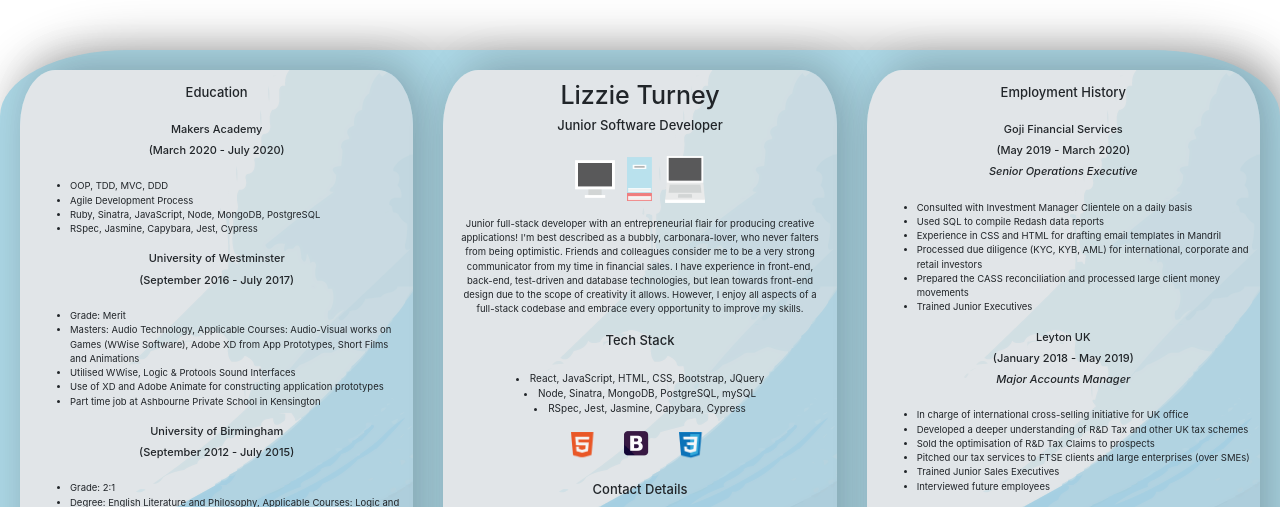
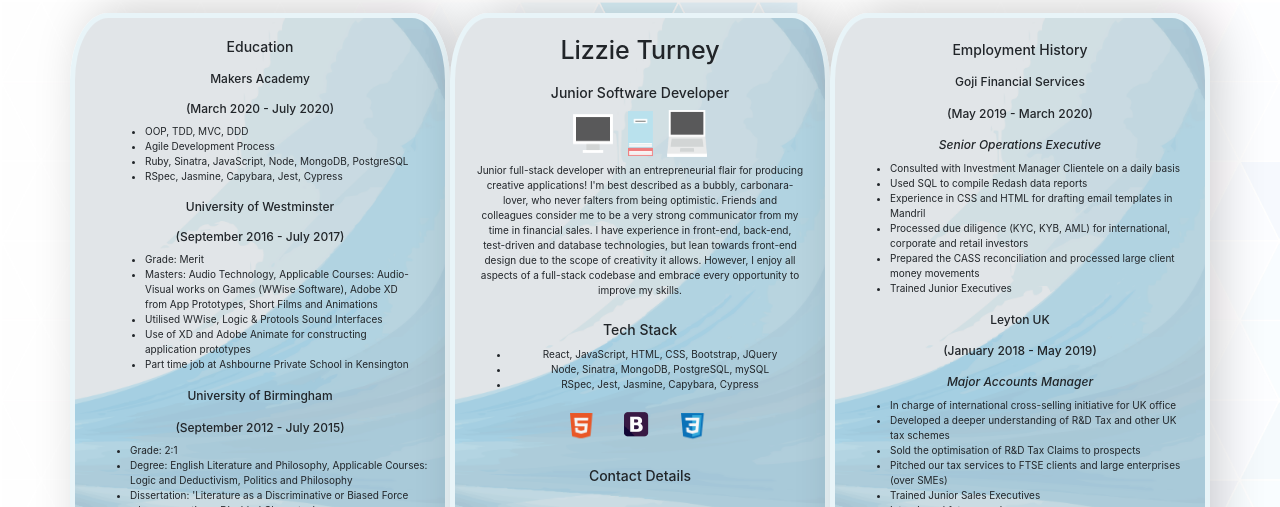
Before and after one commit to LTurns/pdf_cv, a plain HTML site: page index.html in a window 1280 px wide. Shown: the top 507 px of the page. Drawn offline with nearby package versions, Linux system fonts and the light colour scheme.

Commit message:
tidied and refactored CV

```diff
--- /dev/null
+++ b/bootstrap.min.css
@@ -0,0 +1 @@
+/*  */
--- a/index.html
+++ b/index.html
@@ -6,29 +6,29 @@
     <meta name="viewport" content="width=device-width, initial-scale=1, shrink-to-fit=no">
 
     <!-- Bootstrap CSS -->
-    <link rel="stylesheet" href="https://stackpath.bootstrapcdn.com/bootstrap/4.5.0/css/bootstrap.min.css" integrity="sha384-9aIt2nRpC12Uk9gS9baDl411NQApFmC26EwAOH8WgZl5MYYxFfc+NcPb1dKGj7Sk" crossorigin="anonymous">
+    <link rel="stylesheet" href="https://stackpath.bootstrapcdn.com/bootstrap/4.3.1/css/bootstrap.min.css" integrity="sha384-ggOyR0iXCbMQv3Xipma34MD+dH/1fQ784/j6cY/iJTQUOhcWr7x9JvoRxT2MZw1T" crossorigin="anonymous">
     <link rel="stylesheet" href="./style.css">
 
     <title>CV</title>
   </head>
   <body>
 
-    <div class="background">
+
+    <div class="container">
       <div class="row">
 
-
-    <div class="col-sm-4">
-     <div class="left_side_border">
-      <div class="c1_background">
-       <div class="list">
-       <center>  <h3> Education </h3><br>
-        <h5> Makers Academy </h5> <h5>(March 2020 - July 2020) </h5></center><br>
+        <div class="col-sm-4" id="border1">
+          <div class="col-md-12">
+               <h3> Education </h3>
+                <h5> Makers Academy </h5> <h5>(March 2020 - July 2020) </h5>
+                <div class="makers">
                <ul><li>OOP, TDD, MVC, DDD</li>
                    <li>Agile Development Process</li>
                    <li>Ruby, Sinatra, JavaScript, Node, MongoDB, PostgreSQL</li>
                    <li>RSpec, Jasmine, Capybara, Jest, Cypress</li>
               </ul>
-      <center><h5> University of Westminster </h5><h5> (September 2016 - July 2017) </h5></center><br>
+            <h5> University of Westminster </h5><h5> (September 2016 - July 2017) </h5>
+            <div class="westminster">
               <ul>
                   <li> Grade: Merit </li>
                   <li>Masters: Audio Technology, Applicable Courses: Audio-Visual works on Games (WWise Software), Adobe XD from App Prototypes, Short Films and Animations</li>
@@ -36,8 +36,12 @@
                   <li>Use of XD and Adobe Animate for constructing application prototypes</li>
                   <li>Part time job at Ashbourne Private School in Kensington</li>
               </ul>
+            </div>
+            </div>
+          </div>
 
-      <center><h5> University of Birmingham </h5><h5> (September 2012 - July 2015) </h5></center><br>
+             <h5> University of Birmingham </h5><h5> (September 2012 - July 2015) </h5>
+             <div class="brum">
               <ul>
                   <li> Grade: 2:1 </li>
                   <li>Degree: English Literature and Philosophy, Applicable Courses: Logic and Deductivism, Politics and Philosophy</li>
@@ -46,100 +50,84 @@
                   <li>Had a radio show called “Blondies Breakfast” on Burn FM (Birmingham Radio Station)</li>
                   <li>Writer for the University Tab</li>
                   <li>Part time job at the Student Union</li>
-      </ul><br><br>
-      </div>
-     </div>
+              </ul>
             </div>
             </div>
 
+   <div class="col-md-4" id="border2" >
+      <h1>Lizzie Turney</h1>
+      <h3 class="subtitle">Junior Software Developer</h3>
+      <div class="images mx-auto">
+          <img src="./images/computer.png" width="40" hspace="5" alt="computer">
+          <img src="./images/file.png" width="25" hspace="5" alt="file">
+          <img src="./images/laptop.png" width="40" hspace="5" alt="laptop">
+      </div>
 
-  <div class="col-sm-4">
-    <div class="left_side_border">
-     <div class="c2_background">
-      <div class="list">
-      <center>
-      <h1>Lizzie Turney</h1>
-      <h3>Junior Software Developer</h3><br>
-        <!-- <div class="centre_images"> -->
-          <img src="./images/computer.png" width="40" hspace="5">
-          <img src="./images/file.png" width="25" hspace="5">
-          <img src="./images/laptop.png" width="40" hspace="5">
-        <!-- </div><br> --><br><br>
           <div class="statement">
-          <center><p>Junior full-stack developer with an entrepreneurial flair for producing creative applications! I'm best described as a bubbly, carbonara-lover, who never falters from being optimistic. Friends and colleagues consider me to be a very strong communicator from my time in financial sales. I have experience in front-end, back-end, test-driven and database technologies, but lean towards front-end design due to the scope of creativity it allows. However, I enjoy all aspects of a full-stack codebase and embrace every opportunity to improve my skills.</p></center>
+      <p>Junior full-stack developer with an entrepreneurial flair for producing creative applications! I'm best described as a bubbly, carbonara-lover, who never falters from being optimistic. Friends and colleagues consider me to be a very strong communicator from my time in financial sales. I have experience in front-end, back-end, test-driven and database technologies, but lean towards front-end design due to the scope of creativity it allows. However, I enjoy all aspects of a full-stack codebase and embrace every opportunity to improve my skills.</p>
           </div>
             <div class="tech_images">
-                <center><h3>Tech Stack</h3></center><br>
+              <h3 class="techstack">Tech Stack</h3>
+              <ul>
                 <li>React, JavaScript, HTML, CSS, Bootstrap, JQuery</li>
                 <li>Node, Sinatra, MongoDB, PostgreSQL, mySQL</li>
-                <li>RSpec, Jest, Jasmine, Capybara, Cypress</li><br>
+                <li>RSpec, Jest, Jasmine, Capybara, Cypress</li>
+              </ul>
                 <!-- <img src="swirl.png" width="20" hspace=10> -->
+                <div class="code_images">
                 <img src="./images/html.png" width="30" hspace="10">
                 <img src="./images/bootstrap.png" width="32" hspace="10">
                 <img src="./images/css.png" width="30" hspace="10">
+              </div>
                 <!-- <img src="swirl.png" width="20" hspace=10> -->
-              </div><br>
+              </div>
 
-                    <center><h3>Contact Details</h3></center><br>
+                    <h3>Contact Details</h3><br>
                       <div class="row">
-                       <div class="col-sm-4">
+                       <div class="col-sm" id="contactImages">
                          <img src="./images/github.png" width="30"><br><br><p>LTurns</p>
                        </div>
-                       <div class="col-sm-4">
+                       <div class="col-sm" id="contactImages">
                          <img src="./images/medium.png" width="30"><br><br><p>Lizzie Turney</p>
                        </div>
-                       <div class="col-sm-4">
+                       <div class="col-sm" id="contactImages">
                          <img src="./images/linkedin.png" width="30"><br><br><p>Lizzie Turney</p>
                        </div>
                       </div>
-                      <center> <strong><p>lizzieturney@gmail.com</p></strong> CV made with: Bootstrap, CSS and HTML </center><br><br><br><br><br>
-               </div>
-            </center>
-          </div>
-       </div>
+                 <p class="email"><strong>lizzieturney@gmail.com</strong></p><p class="bootstrapline">CV made with: Bootstrap, CSS and HTML.</p>
             </div>
 
 
-         <div class="col-sm-4">
-          <div class="left_side_border">
-           <div class="c3_background">
-            <div class="list">
-            <center>  <h3> Employment History </h3><br>
-             <h5> Goji Financial Services </h5> <h5>(May 2019 - March 2020) </h5></center>
-            <center><em> <h5> Senior Operations Executive </h5></em></center><br>
-            <ul><li>Consulted with Investment Manager Clientele on a daily basis</li>
+         <div class="col-md-4" id="border3">
+            <h3> Employment History </h3>
+             <h5> Goji Financial Services </h5> <h5>(May 2019 - March 2020) </h5>
+<h5><em>  Senior Operations Executive</em></h5>
+            <ul class="goji_list"><li>Consulted with Investment Manager Clientele on a daily basis</li>
                 <li>Used SQL to compile Redash data reports</li>
                 <li>Experience in CSS and HTML for drafting email templates in Mandril</li>
                 <li>Processed due diligence (KYC, KYB, AML) for international, corporate and retail investors</li>
                 <li>Prepared the CASS reconciliation and processed large client money movements</li>
                 <li>Trained Junior Executives</li>
            </ul>
-          <center> <h5> Leyton UK </h5> <h5>(January 2018 - May 2019) </h5></center>
-        <center><em>   <h5> Major Accounts Manager </h5> </em></center><br>
-          <ul><li>In charge of international cross-selling initiative for UK office</li>
+         <h5> Leyton UK </h5> <h5>(January 2018 - May 2019) </h5>
+          <h5><em>Major Accounts Manager</em></h5>
+          <ul class="leyton_list"><li>In charge of international cross-selling initiative for UK office</li>
               <li>Developed a deeper understanding of R&D Tax and other UK tax schemes</li>
               <li>Sold the optimisation of R&D Tax Claims to prospects</li>
               <li>Pitched our tax services to FTSE clients and large enterprises (over SMEs)</li>
               <li>Trained Junior Sales Executives</li>
               <li>Interviewed future employees</li>
          </ul>
-         <center><em><h5> Commercial Executive</h5></em></center><br>
-        <ul><li>Found prospective clients</li>
+         <em><h5> Commercial Executive</h5></em>
+        <ul class="second_leyton_list"><li>Found prospective clients</li>
             <li>Pitched our tax services</li>
             <li>Achieved monthly metrics and targets</li>
-            <li>Maintained sales momentum</li><br><br><br>
-            <br>
+            <li>Maintained sales momentum</li>
+            </ul>
           </div>
-          </div>
-         </div>
-        </div>
+
 
          </div>
          </div>
-
-
-    <script src="https://code.jquery.com/jquery-3.5.1.slim.min.js" integrity="sha384-DfXdz2htPH0lsSSs5nCTpuj/zy4C+OGpamoFVy38MVBnE+IbbVYUew+OrCXaRkfj" crossorigin="anonymous"></script>
-    <script src="https://cdn.jsdelivr.net/npm/popper.js@1.16.0/dist/umd/popper.min.js" integrity="sha384-Q6E9RHvbIyZFJoft+2mJbHaEWldlvI9IOYy5n3zV9zzTtmI3UksdQRVvoxMfooAo" crossorigin="anonymous"></script>
-    <script src="https://stackpath.bootstrapcdn.com/bootstrap/4.5.0/js/bootstrap.min.js" integrity="sha384-OgVRvuATP1z7JjHLkuOU7Xw704+h835Lr+6QL9UvYjZE3Ipu6Tp75j7Bh/kR0JKI" crossorigin="anonymous"></script>
     </body>
 </html>
--- a/style.css
+++ b/style.css
@@ -1,99 +1,127 @@
-body {
-  background-color: white;
-  margin-top: 50px;
-  /* padding-top: 10px; */
-  margin-bottom: 10px;
+
+h1 {
+  font-size: 25px;
+  padding: 3%;
+}
+
+h1, h3, h5, .statement, #contactImages, .tech_images, .email, .images, .bootstrapline{
+  text-align: center;
 }
 
 h1 {
-  font-size: 25px;
-  /* margin-bottom: 3px; */
-}
-
-.email {
-  font-size: 9.5px;
-  padding: 5px;
+  margin-top: 2%;
 }
 
 h3 {
-  font-size: 13px;
-  margin-top: 5px;
+  font-size: 14px;
+  margin-top: 7%;
+}
+
+.subtitle {
+  margin-top: 3%;
 }
 
 h5 {
-  font-size: 11px;
+  margin-top: 5%;
+    font-size: 12px;
 }
 
-.list {
-  font-size: 9.5px;
-  padding: 10px;
-  border-radius: 10%;
+p, li {
+  font-size: 10px;
 }
 
-.c1_background, .c2_background, .c3_background  {
-  border-radius: 9%;
-  font-size: 9px;
-  box-shadow: 10px -7px 50px -4px rgba(0,0,0,0.2);
-  height: 620px;
-  background-image: url("./images/light_background.png");
-}
-/*
-.c1_background {
-  b
-  height: 650px;
-}
-.c2_background {
-  background-image: url("./images/light_background.png");
-  height: 650px;
+.statement {
+  margin-top: 2%;
+  padding-left: 2%;
+  padding-right: 2%;
 }
 
-.c3_background {
-  background-image: url("./images/light_background.png");
-} */
-.statement {
-  font-size: 9.5px;
+.images {
+  display: block;
+  margin-left: auto;
+  margin-right: auto;
 }
 
-.tech_images {
-  text-align: center;
-  border-radius: 10%;
-  font-size: 10px; */
+ .tech_images {
+   margin-top: 5%;
+   margin-bottom: 2%;
 }
 
-.centre_images {
-  padding: 5px;
-  border-radius: 10%;
-  background-color: #DEEFEF;
-  font-size: 10px;
-  margin-left: 20px;
-  margin-right: 20px;
+.code_images {
+  margin-top: 6%;
 }
 
-.contact_images {
-  background-color:  #DEEFEF;
-  font-size: 10px;
-  border-radius: 10%;
-  padding: 5px;
-  margin: 20px;
-}
-
-.left_side_border {
-  background-color: #c9e9f6;
-  height: 600px;
-  border-radius: 10%;
-  border: none;
-  box-shadow: 10px -7px 50px -4px rgba(0.1,0.1,0.1,0.1);
-}
-
-.background {
-  background-color: #add8e6;
-    border-radius: 10%;
-    box-shadow: 10px -7px 50px -4px rgba(0.3,0.3,0.3,0.3);
-    padding: 20px;
-    padding-bottom: 40px;
+body {
+  background-image: url("./images/third_background.png");
+  background-size: 100vh;
+  background-repeat:
 }
 
 
-h2 {
-  font: white;
+
+
+#border1, #border2, #border3 {
+  background-image: url("./images/light_background.png");
+  border-radius: 10%;
+  border: 5px solid #e8f4f8;
+  box-shadow: 10px -7px 50px -4px rgba(0,0,0,0.2);
+  background-size: 100vh;
 }
+
+
+.bootstrapline{
+  padding-top: 5%;
+}
+
+.container{
+  margin-top: 1%;
+}
+
+
+@media (max-width:768px){
+
+  .container{
+    background-color: white;
+    margin-top: 0%;
+  }
+
+  body {
+    background-color: white;
+  }
+
+  #border1, #border2, #border3 {
+    background-image: none;
+    border: 5px solid white;
+    background-color:#e8f4f8;
+  }
+
+  #border2 {
+    order: 1;
+  }
+
+  #border1{
+    order:2;
+  }
+
+  #border3{
+    order:3;
+  }
+
+  #contactImages {
+    width: 10%;
+    display: block;
+    margin-left: auto;
+    margin-right: auto;
+  }
+
+  .code_images{
+    width: 30%;
+    display: block;
+    margin-left: auto;
+    margin-right: auto;
+  }
+
+
+
+
+  }
```
Lines whose indentation alone changed are shown as unchanged.
